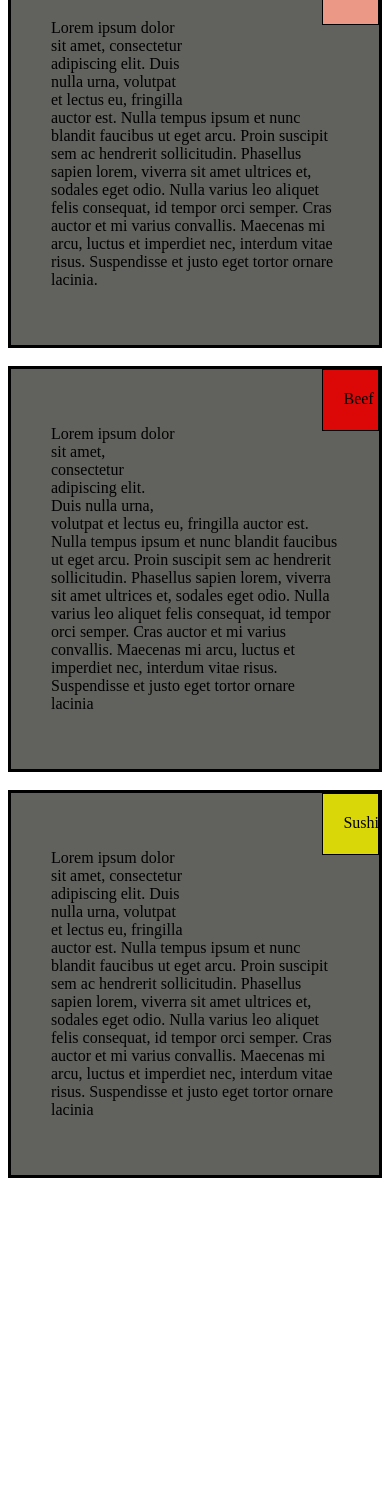
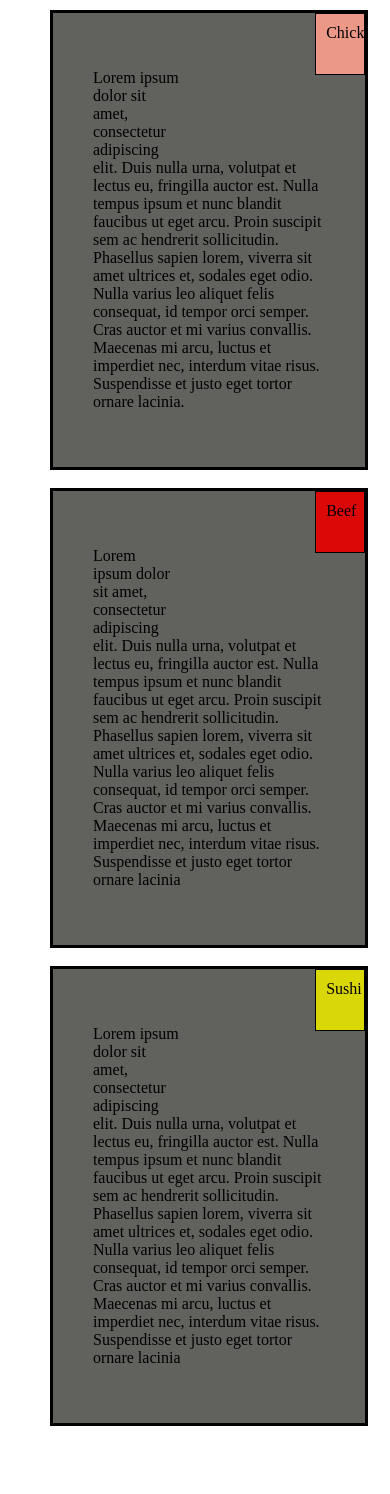
Before and after one commit to Finisimo/module2-solution, a plain HTML site: page index.html in a window 390 px wide. Shown: the part 126-1620 px from the top of the page. Before the commit the page ends 1330 px from the top, so only its background shows below. Drawn offline with Linux system fonts and the light colour scheme.

Commit message:
Update stylesheet.css

```diff
--- a/CSS/stylesheet.css
+++ b/CSS/stylesheet.css
@@ -1,15 +1,46 @@
 body{
+  padding: 10px 10px 10px 10px;
+  margin: 40px;
+
+}
+
+/**** mobile view ****/
+@media (max-width:767px){
+#one {
+	width: 80%;
+}
+#two {
+	width: 80%;
+}
+#three {
+	width: 80%;
+}
+}
+
+/**** tablet view ****/
+@media (min-width:768px) and (max-width:991px){
+#one {
+	width: 50%;
+}
+#two {
+	width: 50%;
+}
+#three {
+	width: 100%;
+}
+
+}
 
 
-}
 
 #one {
     display: block;
     border-style: solid;
     padding: 40px ;
-     border-collapse: separate;
+    border-collapse: separate;
     border-spacing: 10px;
     background: #61615E;
+
 
 
 }
@@ -18,23 +49,26 @@ body{
     border-style: solid;
     padding: 40px ;
      background: #61615E;
+
 }
 #three {
     display: block;
     border-style: solid;
     padding: 40px ;
      background: #61615E;
+
 }
 h1{
 	text-align: center;
 	padding: 3px 0 ;
+
 }
 
 p.top {
     border: 1px solid black;
     outline-style: none;
     outline-color: #000000;
-    position: relative;
+   position: relative;
 	width: 12%;
 	float:right;
 	margin-left: 95px;
@@ -46,6 +80,7 @@ p.top {
 	 padding-top: 20px;
 	 padding-left:20px;
 	 top: -56px;
+	   padding: 10px 10px 10px 10px;
 
 }
 p.middle {
@@ -64,6 +99,7 @@ p.middle {
     padding-top: 20px;
     padding-left:20px;
     top: -56px;
+      padding: 10px 10px 10px 10px;
 }
 
 p.bottom {
@@ -82,4 +118,5 @@ p.bottom {
 	 padding-top: 20px;
 	 padding-left:20px;
 	top: -56px;
+	  padding: 10px 10px 10px 10px;
 }
```
